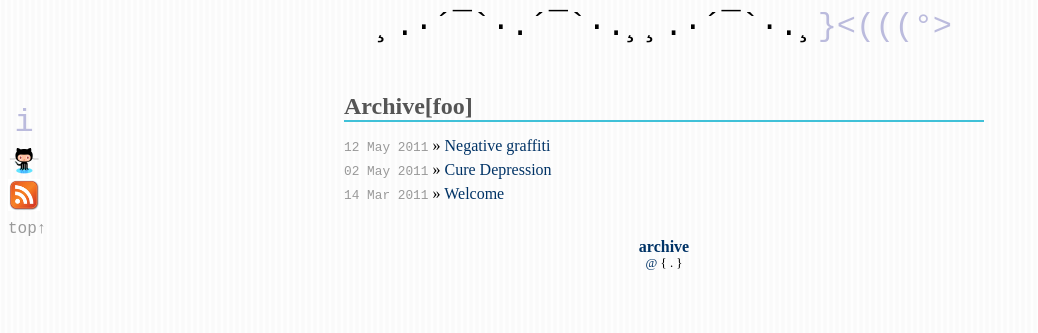
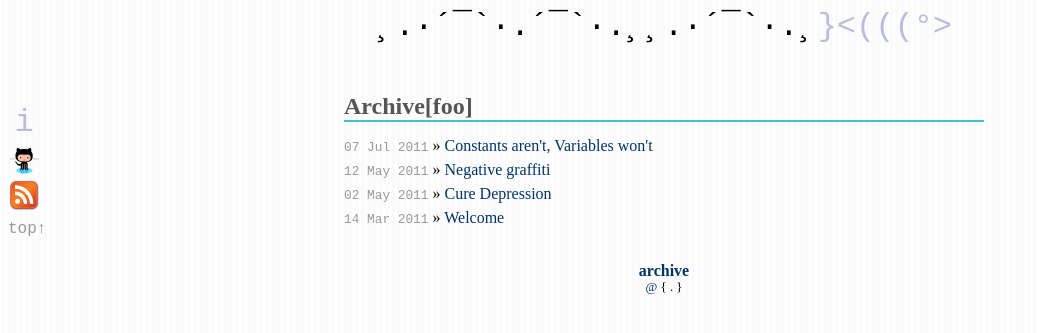
Before and after one commit to c00kiemon5ter/c00kiemon5ter.github.com, a Jekyll site: the page built from foo/index.markdown, in a window 1280 px wide. Shown: the top 333 px of the page, without its empty margins (0-1038 px from the left). Built offline with Jekyll 4.4.1, drawn with Linux system fonts in a browser that asks for light colours.

Commit message:
vars: fix category

```diff
--- a/_posts/2011-07-07-Constants-arent,-Variables-wont.markdown
+++ b/_posts/2011-07-07-Constants-arent,-Variables-wont.markdown
@@ -2,7 +2,7 @@
 layout: post
 title: Constants aren't, Variables won't
 comments: true
-categories: foo, code
+categories: foo code
 ---
 
 {{ page.title }}
```
